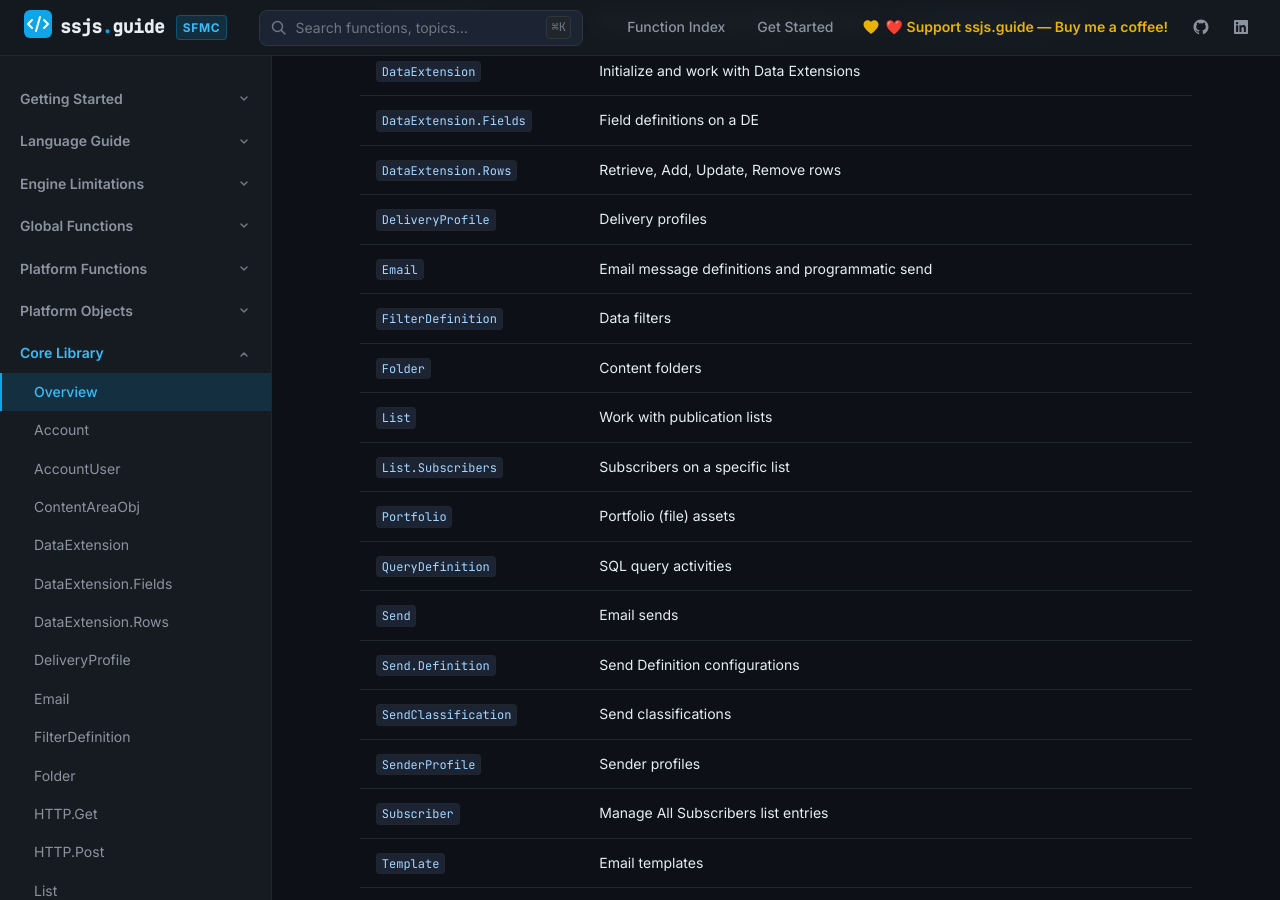
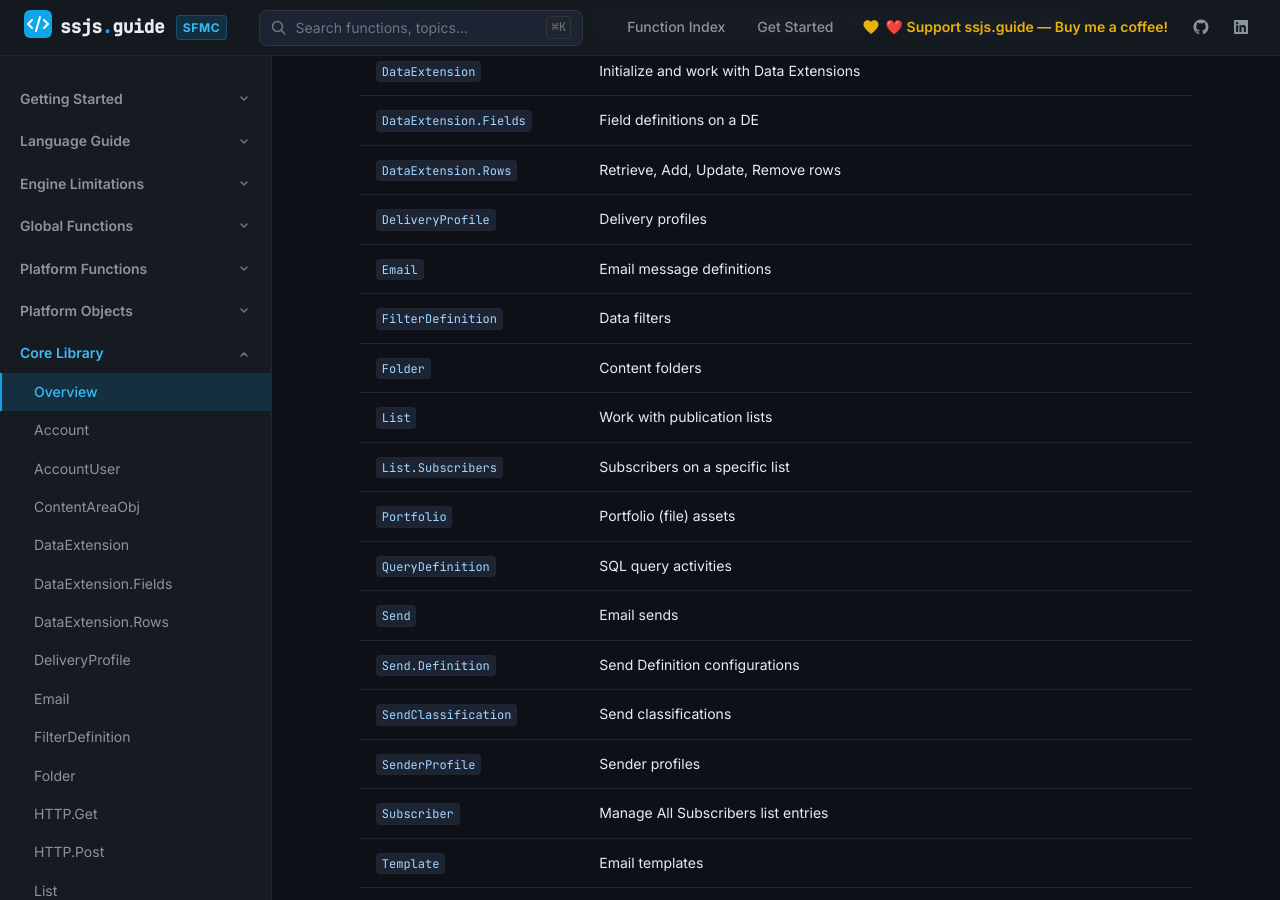
Before and after one commit to JoernBerkefeld/ssjs.guide, a Jekyll site: the page built from core-library/index.md, in a window 1280 px wide and 900 px high, scrolled down 786 px. Built offline with Jekyll 4.4.1, drawn with Linux system fonts in a browser that asks for light colours.

Commit message:
clarify that the Email class does not handle sending

```diff
--- a/core-library/index.md
+++ b/core-library/index.md
@@ -25,7 +25,7 @@ Platform.Load("core", "1.1.5");
 | [`DataExtension.Fields`](/core-library/dataextension-fields/) | Field definitions on a DE |
 | [`DataExtension.Rows`](/core-library/dataextension-rows/) | Retrieve, Add, Update, Remove rows |
 | [`DeliveryProfile`](/core-library/deliveryprofile/) | Delivery profiles |
-| [`Email`](/core-library/email/) | Email message definitions and programmatic send |
+| [`Email`](/core-library/email/) | Email message definitions |
 | [`FilterDefinition`](/core-library/filterdefinition/) | Data filters |
 | [`Folder`](/core-library/folder/) | Content folders |
 | [`List`](/core-library/list/) | Work with publication lists |
```
